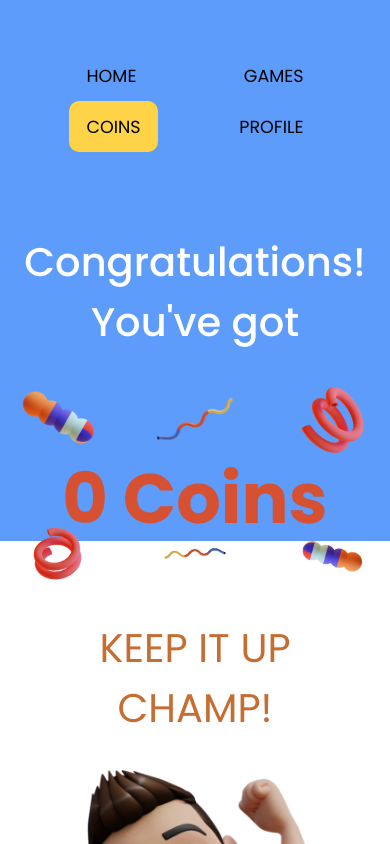
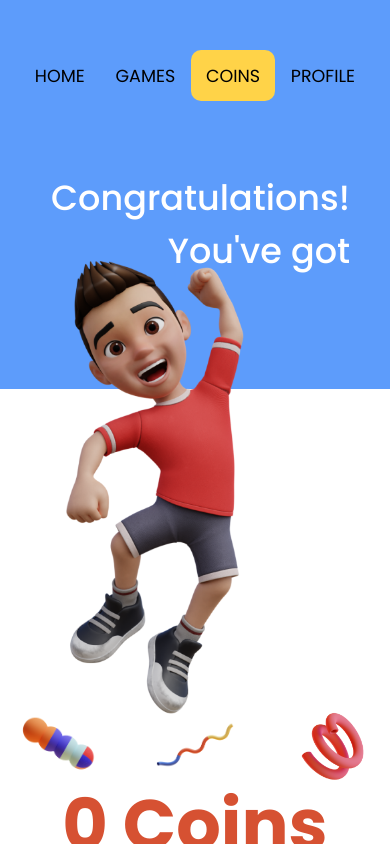
Before and after one commit to ishubham21/SIH-child, a React (Vite) app: page /coins in a window 390 px wide. Shown: the top 844 px of the page. Built offline with nearby package versions, Linux system fonts and the light colour scheme.

Commit message:
Made Home and Coins page responsive

```diff
--- a/src/components/Nav/Nav.module.css
+++ b/src/components/Nav/Nav.module.css
@@ -1,22 +1,26 @@
 header {
-    max-width: 80vw;
+    max-width: 90vw;
     display: flex;
-    justify-content: space-between;
+    justify-content: space-around;
     flex-wrap: wrap;
     align-items: center;
-    padding: 5rem 2rem;
-    margin: auto;
+    margin: 5rem auto;
     font-size: 1.75rem;
 }
 
 .links {
+    text-align: center;
     text-decoration: none;
     text-transform: uppercase;
     color: black;
-    padding: 1.25rem 1.75rem;
-    margin: 0 1rem;
+    padding: 1.25rem 1.5rem;
     border-radius: 10px;
 }
 .links:last-of-type {
     margin-left: auto;
 }
+@media screen and (max-width: 480px) {
+    .links {
+        margin: auto;
+    }
+}
--- a/src/index.css
+++ b/src/index.css
@@ -0,0 +1,5 @@
+* {
+    margin: 0;
+    padding: 0;
+    box-sizing: border-box;
+}
--- a/src/pages/Coins/Coins.js
+++ b/src/pages/Coins/Coins.js
@@ -13,6 +13,10 @@ const Coins = () => {
   return (
     <main className={style.main}>
       <style>{css}</style>
+      <div className={style.title}>
+        <h2>Congratulations! You&apos;ve got</h2>
+      </div>
+      <div className={style.section}>
         <div className={style.boy}>
           <img
             src={require("../../assets/images/boy-2.png")}
@@ -20,8 +24,7 @@ const Coins = () => {
           />
         </div>
 
-      <div className={style.section}>
-        <h2>Congratulations! You&apos;ve got</h2>
+        <div className={style.doodle}>
           <div className={style.images}>
             <img
               src={require("../../assets/images/doodle-1.png")}
@@ -53,6 +56,8 @@ const Coins = () => {
           </div>
           <p>Keep it up champ!</p>
         </div>
+      </div>
+
     </main>
   );
 };
--- a/src/pages/Coins/Coins.module.css
+++ b/src/pages/Coins/Coins.module.css
@@ -1,26 +1,36 @@
 .main {
-    margin: 3rem;
-    display: flex;
-    justify-content: center;
-    flex-wrap: wrap-reverse;
-}
-.boy {
-    max-width: 80vw;
-    height: auto;
+    margin: 2rem;
+    padding: 2rem;
+    min-height: 70vh;
 }
 
 .section {
+    display: flex;
+    justify-content: center;
+    flex-wrap: wrap;
+    gap: 2rem;
+}
+.title h2 {
+    color: white;
+    text-align: center;
+    font-size: 5rem;
+    font-weight: 500;
+}
+.boy {
+    max-width: 60vw;
+    height: auto;
+    margin: -4rem;
+    display: flex;
+    align-items: center;
+}
+
+.doodle {
     display: flex;
     flex-direction: column;
     justify-content: center;
     text-align: center;
 }
-.section h2 {
-    color: white;
-    font-size: 4rem;
-    font-weight: 500;
-}
-.section p {
+.doodle p {
     color: #C66D32;
     text-transform: uppercase;
     font-size: 4rem;
@@ -50,3 +60,22 @@
     margin-top: -4rem;
     margin-bottom: 2rem;
 }
+@media screen and (max-width: 768px) {
+    .title h2 {
+        text-align: right;
+        font-size: 3.5rem;
+    }
+    .doodle p {
+        font-size: 4rem;
+    }
+    .doodle .images {
+        display: flex;
+        margin: -2rem auto;
+    }
+    .doodle .images:nth-of-type(2) {
+        display: none;
+    }
+    .boy {
+        margin-right: 4rem;
+    }
+}
--- a/src/pages/Home/Home.js
+++ b/src/pages/Home/Home.js
@@ -24,7 +24,7 @@ const CalButton = ({ text, type, changeType }) => {
 };
 
 const Home = () => {
-  const [type, changeType] = useState("cog");
+  const [type, changeType] = useState(null);
   console.log(type);
 
   const css = `
--- a/src/pages/Home/Home.module.css
+++ b/src/pages/Home/Home.module.css
@@ -6,8 +6,8 @@
     display: flex;
     justify-content: center;
     align-items: center;
-    margin: 6rem auto;
-    flex-wrap: wrap;
+    gap: 1rem;
+    margin: 4rem 1rem;
 }
 .title h1 {
     font-size: 3.5rem;
@@ -18,10 +18,18 @@
 .title img {
     height: 5rem;
     width: auto;
-    margin-right: 2rem;
+}
+@media screen and (max-width: 768px) {
+    .title {
+        margin: 3rem 3rem;
+    }
+    .title h1 {
+        font-size: 2.5rem;
+    }
 }
 
 .hero {
+    margin: 2rem;
     display: flex;
     align-items: center;
     justify-content: center;
@@ -31,7 +39,7 @@
     height: 100%;
     width: auto;
     max-width: 80vw;;
-    margin: auto -2rem;
+    margin: -2rem;
     overflow: hidden;
     object-fit: contain;
 }
@@ -40,13 +48,13 @@
     background: #FCD148;
     box-shadow: 0px 4px 50px 5px rgba(0, 0, 0, 0.25);
     border-radius: 20px;
+    margin: 2rem;
     padding: 3rem;
 }
 .card h2 {
     font-size: 3.5rem;
     font-weight: 700;
     color: white;
-    margin: 0;
 }
 .card h2:nth-of-type(2) {
     color: #E85D1C;
--- a/src/pages/Login/Login.module.css
+++ b/src/pages/Login/Login.module.css
@@ -1,9 +1,3 @@
-*{
-    margin: 0;
-    padding: 0;
-    box-sizing: border-box;
-}
-
 img{
     height: min-content;
     width: 100%;
```
Lines whose indentation alone changed are shown as unchanged.
